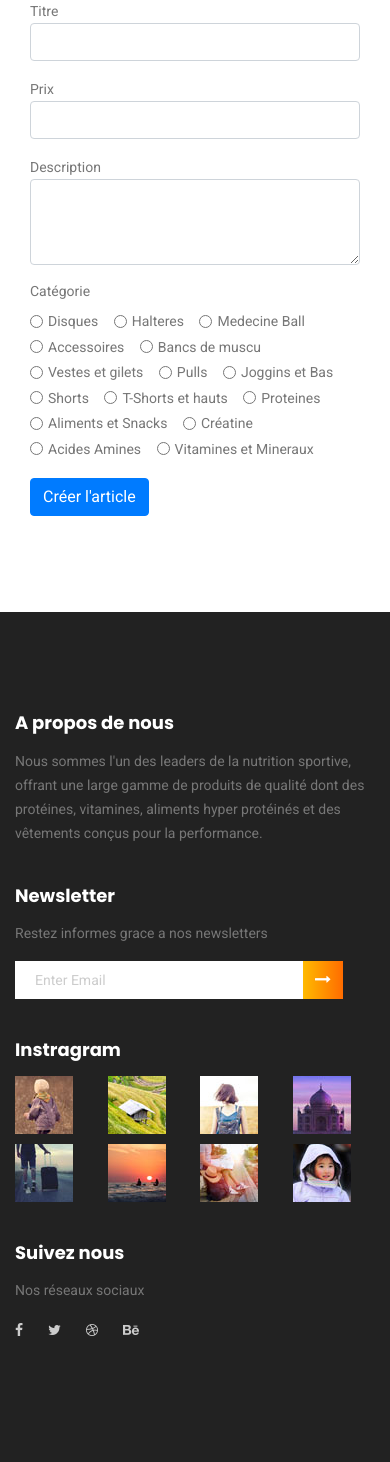
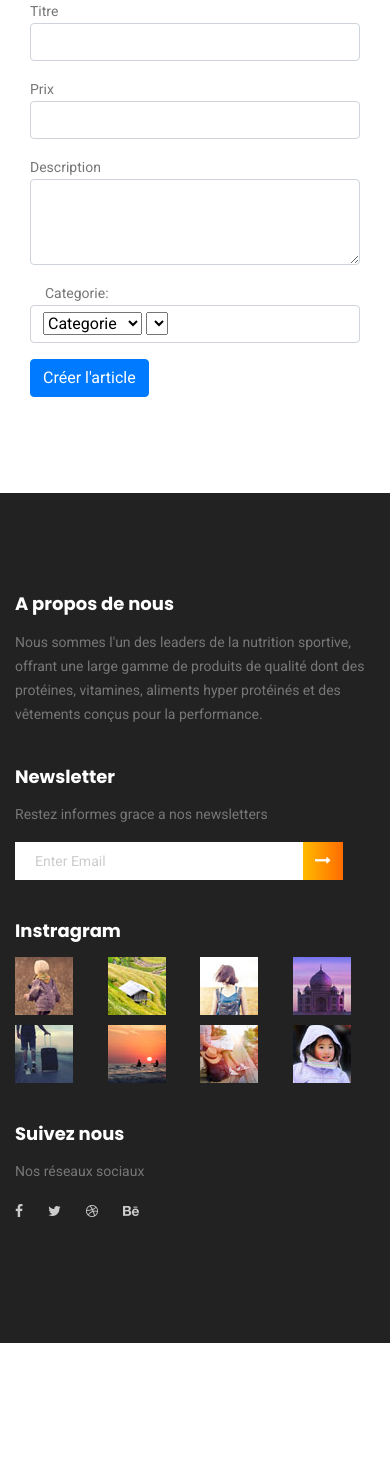
Before and after one commit to utopyy/MartinLejeune-ProjetIPAM, a PHP site: page /views/add_article.php in a window 390 px wide. Shown: the part 559-2021 px from the top of the page. After the commit the page ends 1902 px from the top, so only its background shows below. Run offline with PHP 8.4, Linux system fonts and the light colour scheme; data that the repository does not hold is empty; some libraries are stand-ins or nearby versions.

Commit message:
Amelioration SEO

```diff
--- a/controllers/add_article.php
+++ b/controllers/add_article.php
@@ -7,10 +7,10 @@ if($_SESSION['userRole']!=2){
 $photo_path = "public/img/logo.png"; //je mets une photo par défaut aux articles
 
 if(!empty($_POST)) {
-    if(!empty($_POST['title']) && !empty($_POST['description']) && !empty($_POST['price']) && !empty($_POST['gridRadios'])){
+    if(!empty($_POST['title']) && !empty($_POST['description']) && !empty($_POST['price']) && !empty($_POST['subcatSel'])){
 		$title = str_replace("-", " ", $_POST['title']);
-		createArticle($title, $_POST['description'], $_POST['price'], $_POST['gridRadios'], $photo_path);
-		header("Location: edit_articles");
+		createArticle($title, $_POST['description'], $_POST['price'], $_POST['subcatSel'], $photo_path);
+		header("Location: ".ROOT_PATH."edit/all/articles");
 		exit();
 	}else{
     //Ici on va prévenir l'utilisateur qu'il manque quelque chose
--- a/controllers/article.php
+++ b/controllers/article.php
@@ -21,7 +21,7 @@ include 'views/article.php';
 		$subcat = $_POST['subcatSel'];
 
 	updateArticle($_GET['name'], $title, $price, $description, $subcat);
-	header('Location: article/'.$_GET['cat'].'/'.str_replace(" ", "-", $title));
+	header('Location: article/'.strtolower(str_replace(" ", "-",($_POST['subcatSel']))).'/'.strtolower(str_replace(" ", "-", $title)));
 	exit();
 }
 ?>
--- a/controllers/edit_articles.php
+++ b/controllers/edit_articles.php
@@ -8,7 +8,7 @@ $articles = getAllArticles();
 
 if(!empty($_GET['delete'])){
 	deleteArticleById($_GET['delete']);
-	header("Location: edit_articles");
+	header("Location: ".ROOT_PATH."edit/all/articles");
 	exit();
 }
 include 'views/edit_articles.php';
--- a/public/js/linkedSelect.js
+++ b/public/js/linkedSelect.js
@@ -1,6 +1,8 @@
 var sel1 = document.querySelector('#categorieSel');
 var sel2 = document.querySelector('#subcatSel');
 var options2 = sel2.querySelectorAll('option');
+var select = $( "#subcatSel option:selected" ).text(); // on récupère la valeur sélectionnée par défaut
+
 
 function giveSelection(selValue) {
   sel2.innerHTML = '';
@@ -10,3 +12,6 @@ function giveSelection(selValue) {
     }
   }
 }
+
+giveSelection(sel1.value); // on active la fonction (pour que les select box s'initialisent correctement)
+$('#subcatSel').val(select); // on redefinit le choix par défaut des select box
--- a/views/add_article.php
+++ b/views/add_article.php
@@ -22,7 +22,7 @@
 				<div class="col-lg-6">
 					<h2>Formulaire de création d'article</h1>
 					</br>
-					<form action="add_article" method="POST">
+					<form action="<?=ROOT_PATH?>add/new/article" method="POST">
 					<div class="form-row">
 						<div class="form-group col-md-6">
 							<label for="inputTitle">Titre</label>
@@ -36,74 +36,36 @@
 							<label for="inputDesc">Description</label>
 							<textarea class="form-control" id="inputDesc" name="description" rows="3"></textarea>
 						</div>
-					</div>
-					<fieldset class="form-group">
-						<div class="row">
-							<legend class="col-form-label col-sm-2 pt-0">Catégorie</legend>
-							<div class="col-sm-10">
-								<div class="form-check form-check-inline">
-									<input class="form-check-input" type="radio" name="gridRadios" value="1">
-									<label class="form-check-label" for="1">Disques</label>
-								</div>
-								<div class="form-check form-check-inline">
-									<input class="form-check-input" type="radio" name="gridRadios" value="2">
-									<label class="form-check-label" for="2">Halteres</label>
-								</div>
-								<div class="form-check form-check-inline">
-									<input class="form-check-input" type="radio" name="gridRadios" value="3">
-									<label class="form-check-label" for="3">Medecine Ball</label>
-								</div>
-								<div class="form-check form-check-inline">
-									<input class="form-check-input" type="radio" name="gridRadios" value="4">
-									<label class="form-check-label" for="4">Accessoires</label>
-								</div>
-								<div class="form-check form-check-inline">
-									<input class="form-check-input" type="radio" name="gridRadios" value="5">
-									<label class="form-check-label" for="5">Bancs de muscu</label>
-								</div>
-								<div class="form-check form-check-inline">
-									<input class="form-check-input" type="radio" name="gridRadios" value="6">
-									<label class="form-check-label" for="6">Vestes et gilets</label>
-								</div>
-								<div class="form-check form-check-inline">
-									<input class="form-check-input" type="radio" name="gridRadios" value="7">
-									<label class="form-check-label" for="7">Pulls</label>
-								</div>
-								<div class="form-check form-check-inline">
-									<input class="form-check-input" type="radio" name="gridRadios" value="8">
-									<label class="form-check-label" for="8">Joggins et Bas</label>
-								</div>
-								<div class="form-check form-check-inline">
-									<input class="form-check-input" type="radio" name="gridRadios" value="9">
-									<label class="form-check-label" for="9">Shorts</label>
-								</div>
-								<div class="form-check form-check-inline">
-									<input class="form-check-input" type="radio" name="gridRadios" value="10">
-									<label class="form-check-label" for="10">T-Shorts et hauts</label>
-								</div>
-								<div class="form-check form-check-inline">
-									<input class="form-check-input" type="radio" name="gridRadios" value="11">
-									<label class="form-check-label" for="11">Proteines</label>
-								</div>
-								<div class="form-check form-check-inline">
-									<input class="form-check-input" type="radio" name="gridRadios" value="12">
-									<label class="form-check-label" for="12">Aliments et Snacks</label>
-								</div>
-								<div class="form-check form-check-inline">
-									<input class="form-check-input" type="radio" name="gridRadios" value="13">
-									<label class="form-check-label" for="13">Créatine</label>
-								</div>
-								<div class="form-check form-check-inline">
-									<input class="form-check-input" type="radio" name="gridRadios" value="14">
-									<label class="form-check-label" for="14">Acides Amines</label>
-								</div>
-								<div class="form-check form-check-inline">
-									<input class="form-check-input" type="radio" name="gridRadios" value="15">
-									<label class="form-check-label" for="15">Vitamines et Mineraux</label>
-								</div>
+						</div>
+					<div class="form-group">
+								<label class="col-lg-3 control-label">Categorie:</label>
+									<div class="form-control">
+										<select name="categorieSel" id="categorieSel" onchange="giveSelection(this.value)">
+										    <option selected = "selected" disabled >Categorie</option>
+											<option value="a">Materiel</option>
+											<option value="b">Vetements</option>
+											<option value="c">Nutrition</option>
+										</select>
+										<select name="subcatSel" id="subcatSel">
+											<option value="Disques" data-option="a">Disques</option>
+											<option value="Halteres" data-option="a">Halteres</option>
+											<option value="Medecine Ball" data-option="a">Medecine Ball</option>
+											<option value="Accessoires" data-option="a">Accessoires</option>
+											<option value="Bancs de musculation" data-option="a">Bancs de musculation</option>
+											<option value="Vestes et Gilets" data-option="b">Vestes et Gilets</option>
+											<option value="Pulls" data-option="b">Pulls</option>
+											<option value="Joggins et Bas" data-option="b">Joggins et Bas</option>
+											<option value="Shorts" data-option="b">Shorts</option>
+											<option value="Tshirts et Hauts" data-option="b">Tshirts et Hauts</option>
+											<option value="Proteines" data-option="c">Proteines</option>
+											<option value="Aliments et Snacks" data-option="c">Aliments et Snacks</option>
+											<option value="Creatine" data-option="c">Creatine</option>
+											<option value="Acides amines" data-option="c">Acides amines</option>
+											<option value="Vitamines et Mineraux" data-option="c">Vitamines et Mineraux</option>
+											</select>
+									</div>
 							</div>
-						</div>
-					</fieldset>
+
 					<div class="form-group row">
 						<div class="col-sm-10">
 							<button type="submit" class="btn btn-primary">Créer l'article</button>
@@ -114,6 +76,7 @@
 			</div>
 		</div>
 	</section>
+	<script src="<?=ROOT_PATH?>public/js/linkedSelect.js"></script>
 </body>
 <?php
 $title = "Ajouter un article";
--- a/views/article.php
+++ b/views/article.php
@@ -38,7 +38,7 @@
 				<div class="col-md-9 personal-info">
 						<br/></br/>
 						<h3>Modifier l'article</h3>
-						<form class="form-horizontal" action="<?=ROOT_PATH?>article?cat=<?=$article['subName']?>&name=<?=$article['title']?>" method="POST" id="contactForm">
+						<form class="form-horizontal" action="<?=ROOT_PATH?>article?cat=<?=strtolower($article['subName'])?>&name=<?=strtolower($article['title'])?>" method="POST" id="contactForm">
 							<div class="form-group">
 								<label class="col-lg-3 control-label">Titre:</label>
 								<div class="col-lg-8">
--- a/views/shop.php
+++ b/views/shop.php
@@ -29,7 +29,7 @@
 								 <span class="number">(<?=$rowSub['nb']?>)</span></a>
 							<ul class="collapse" id="<?=$rowSub['name']?>">
 								<?php foreach($rowSub['subcat'] as $sub):?>
-								<li class="main-nav-list child"><a href="<?=ROOT_PATH?>shop/<?=str_replace(" ","-", $sub['nameSub'])?>"><?=$sub['nameSub']?><span class="number">(<?=$sub['nbSub']?>)</span></a></li>
+								<li class="main-nav-list child"><a href="<?=ROOT_PATH?>shop/<?=strtolower(str_replace(" ","-", $sub['nameSub']))?>"><?=$sub['nameSub']?><span class="number">(<?=$sub['nbSub']?>)</span></a></li>
 								<?php endforeach?>
 							</ul>
 						</li>
@@ -59,7 +59,7 @@
 											<p class="hover-text">Panier +</p>
 										</a>
 										<?php endif?>
-										<a href="<?=ROOT_PATH?>article/<?=str_replace(" ","-",$row['category'])?>/<?=str_replace(" ","-",$row['title'])?>" class="social-info">
+										<a href="<?=ROOT_PATH?>article/<?=strtolower(str_replace(" ","-",$row['category']))?>/<?=strtolower(str_replace(" ","-",$row['title']))?>" class="social-info">
 											<span class="lnr lnr-move"></span>
 											<p class="hover-text">Détails</p>
 										</a>
```
Also changed, not shown: Analyse/TODO.txt (+8 -4 lines), models/articles.php (+4 -4 lines).
